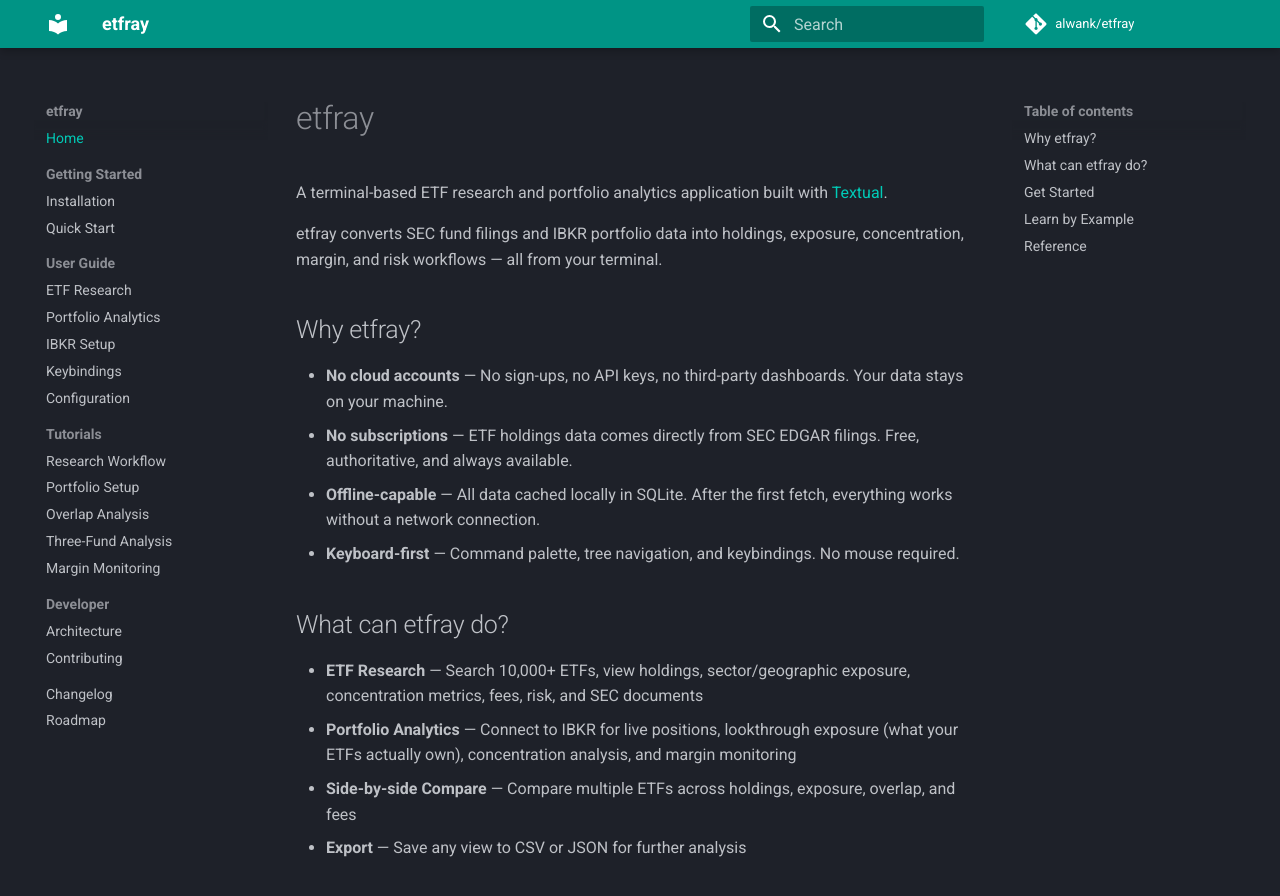
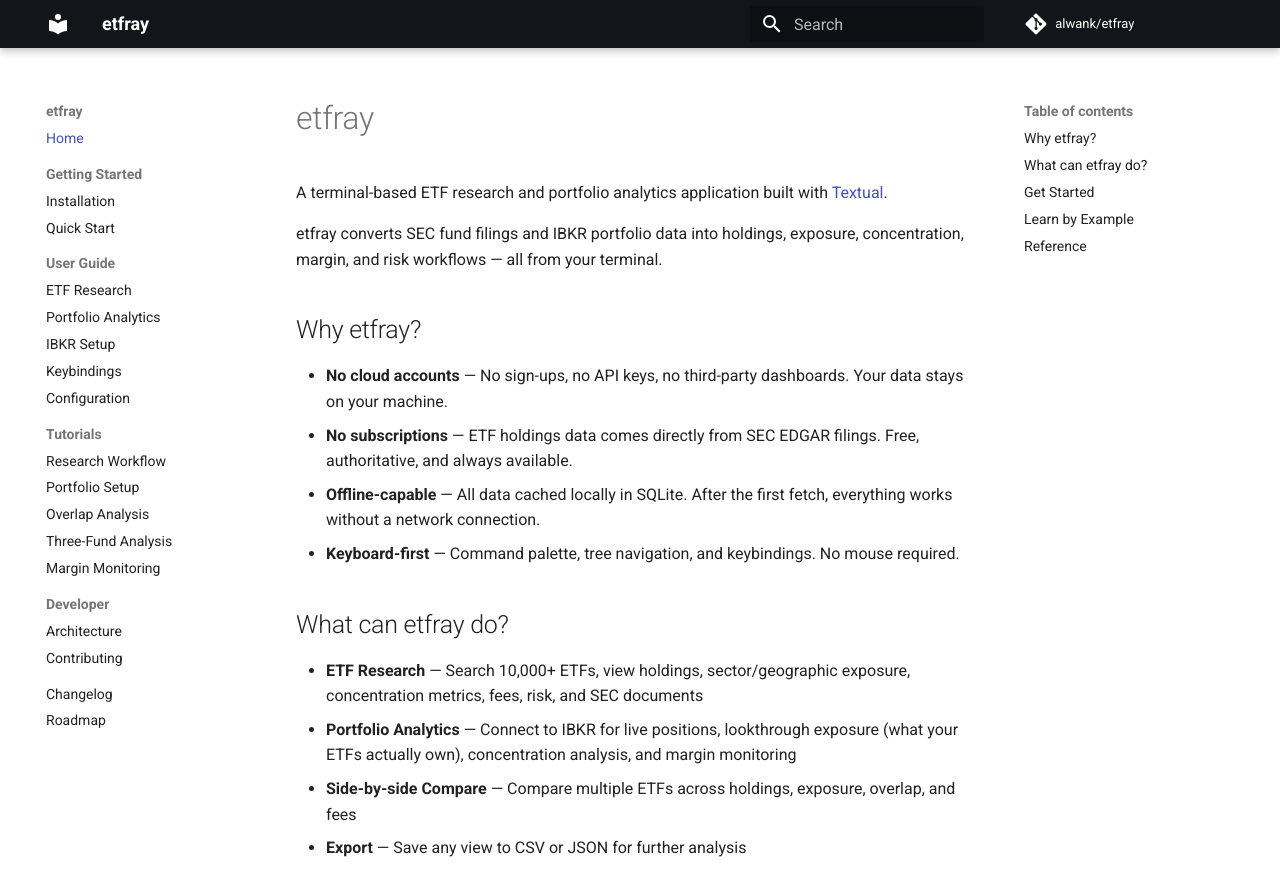
Before and after one commit to alwank/etfray, an MkDocs documentation site: the page built from docs/index.md, in a window 1280 px wide and 900 px high. Shown: the top 896 px of the window. Built offline with MkDocs 1.6.1 and Material for MkDocs 9.7.7, drawn with Linux system fonts in a browser that asks for light colours; comment, search, counter and statistics services are not loaded.

Commit message:
fix: Update theme palette in mkdocs configuration

```diff
--- a/mkdocs.yml
+++ b/mkdocs.yml
@@ -6,9 +6,9 @@
 theme:
   name: material
   palette:
-    - scheme: slate
-      primary: teal
-      accent: cyan
+    - scheme: default
+      primary: black
+      accent: teal
   features:
     - navigation.sections
     - navigation.expand
```
